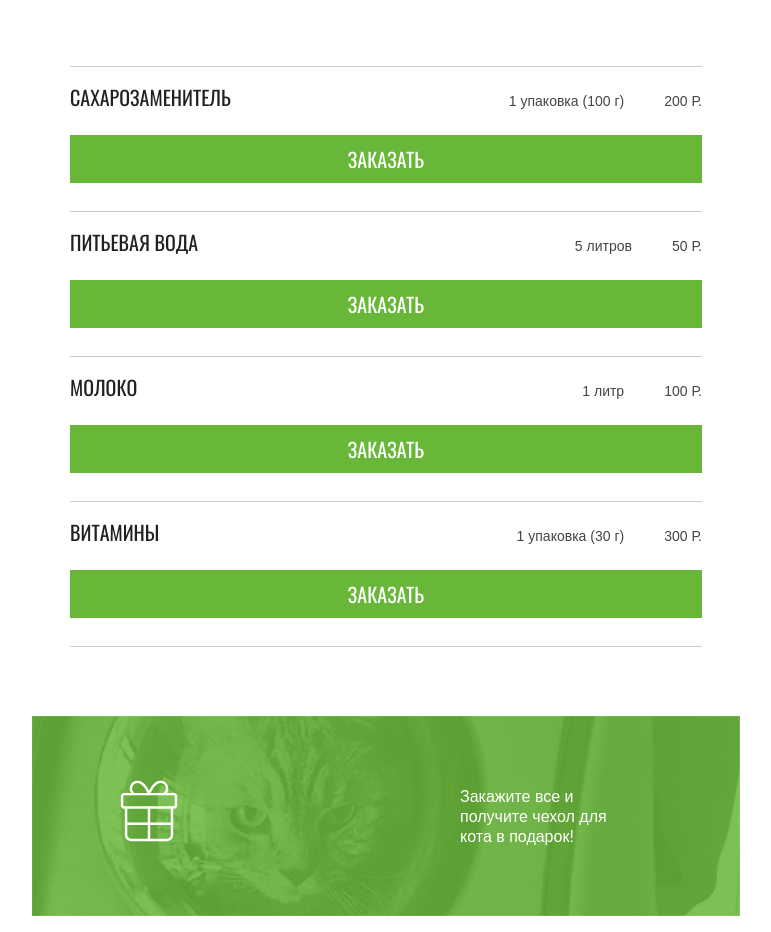
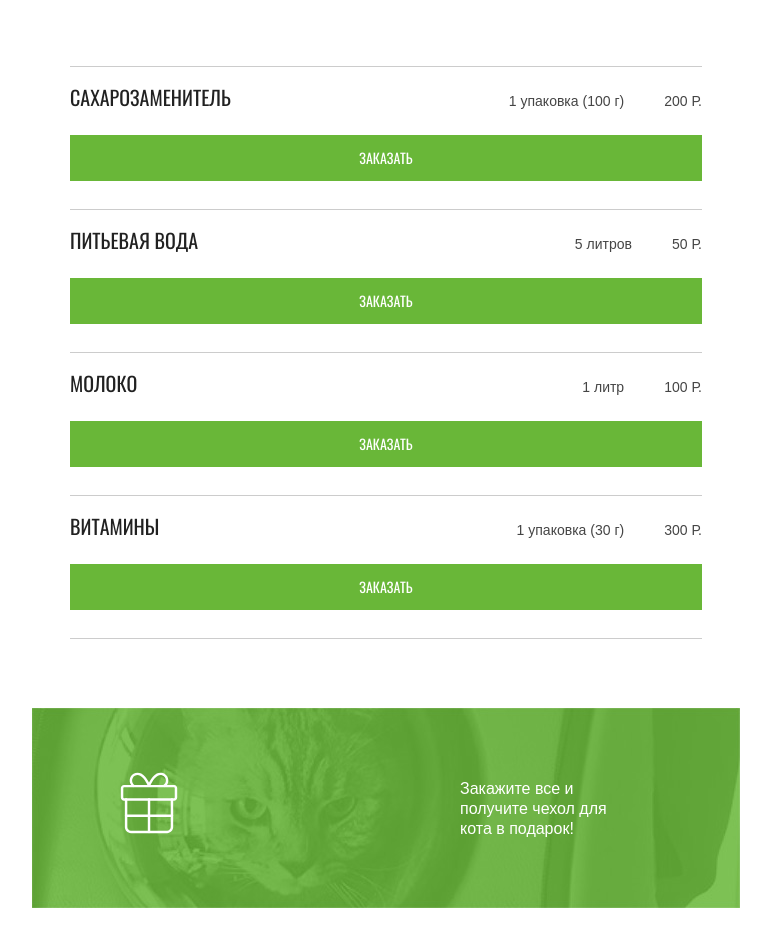
Before and after one commit to IrKir/1671865-cat-energy-22, a website: page source/catalog.html in a window 1280 px wide. Shown: the part 2760-3692 px from the top of the page, without its empty margins (254-1025 px from the left). Drawn offline with nearby package versions, Linux system fonts and the light colour scheme; files that its build step writes are made by us from their sources.

Commit message:
Исправь паддинги ссылки

```diff
--- a/source/sass/blocks/others-goods.scss
+++ b/source/sass/blocks/others-goods.scss
@@ -110,16 +110,13 @@
     display: flex;
     flex-wrap: wrap;
     justify-content: space-between;
-    padding-bottom: 32px;
+    padding-top: 15px;
+    padding-bottom: 17px;
   }
 }
 
 .others-goods__item:last-child {
   border-bottom: 1px solid var(--additional-light);
-
-  @media (min-width: $desktop-width) {
-    padding-bottom: 0;
-  }
 }
 
 .others-goods__name {
@@ -180,11 +177,17 @@
 }
 
 .others-goods__link {
+  font-size: 14px;
+  line-height: 18px;
+
   @media (min-width: $tablet-width) {
+    font-size: 14px;
+    line-height: 18px;
     width: 632px;
   }
 
   @media (min-width: $desktop-width) {
+    padding: 11px 26px;
     width: 244px;
   }
 }
```
